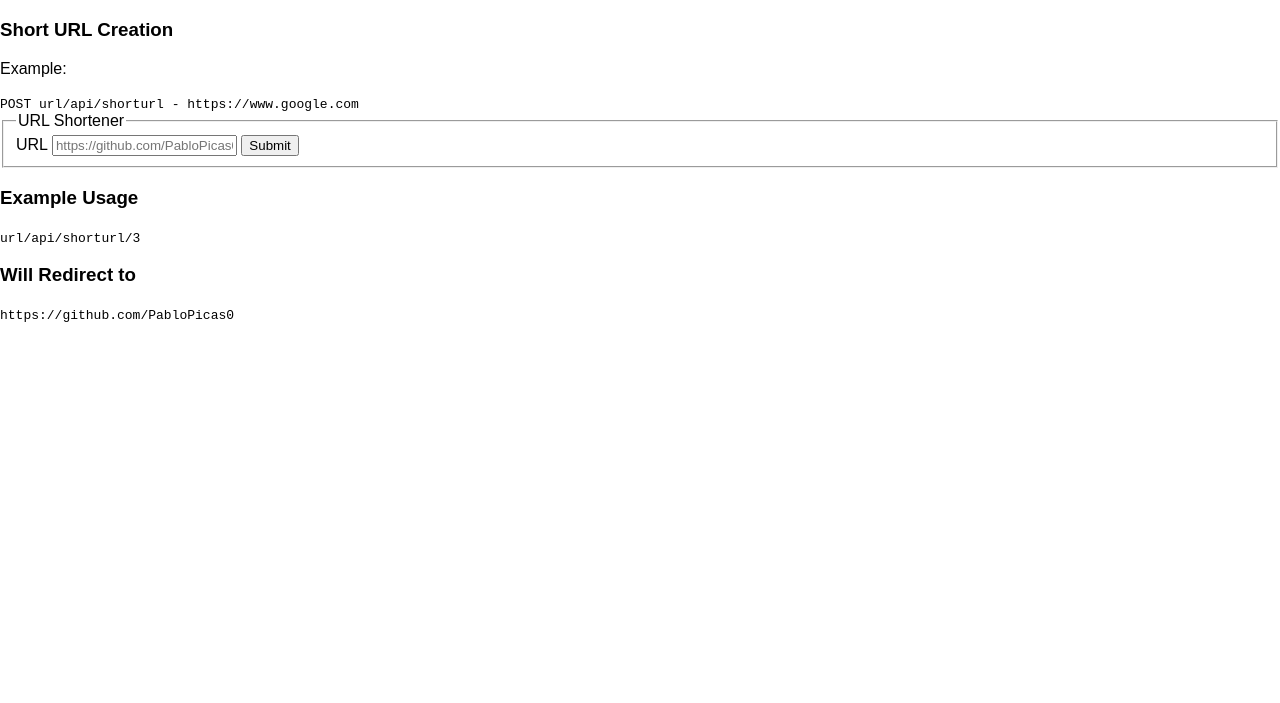
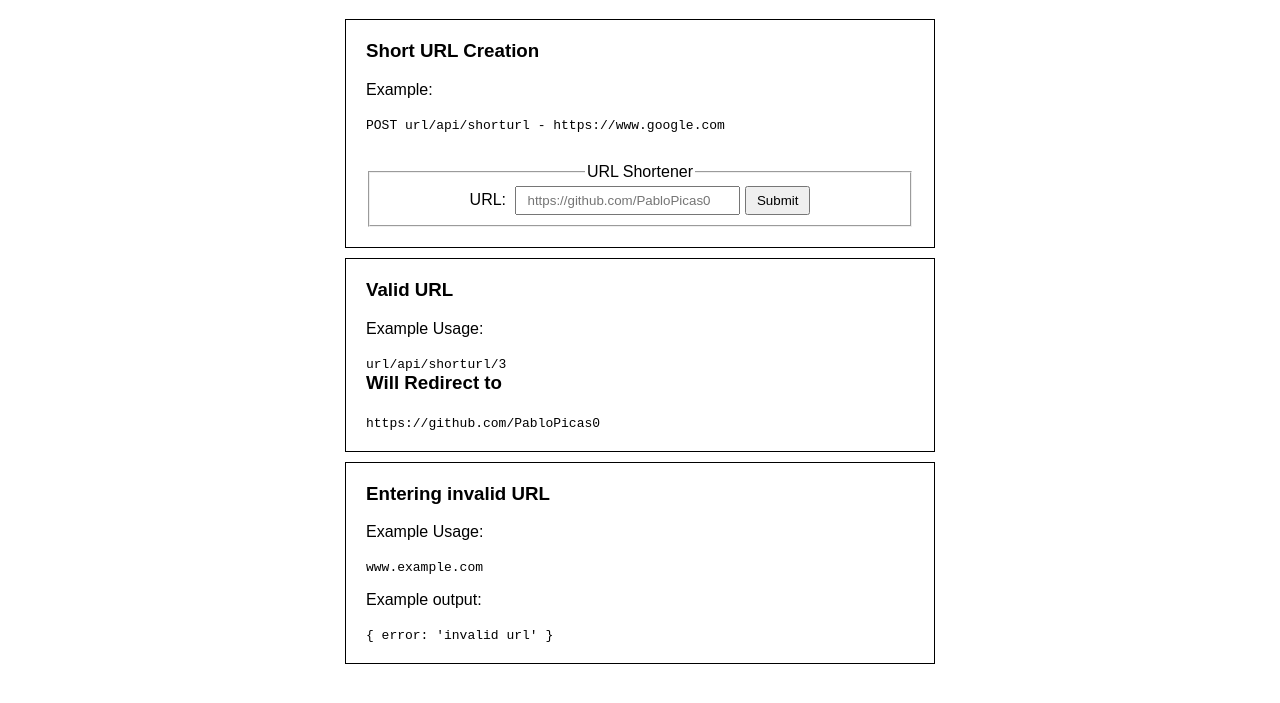
Before and after one commit to PabloPicas0/URL-Shortener-Microservice, a website: page views/index.html in a window 1280 px wide. Shown: the part 61-764 px from the top of the page. Drawn offline with Linux system fonts and the light colour scheme; files that its build step writes are made by us from their sources.

Commit message:
created basic front

```diff
--- a/public/style.css
+++ b/public/style.css
@@ -8,6 +8,60 @@ body {
     padding: 0;
 }
 
+label {
+    margin-right: 5px;
+}
+
+h3 {
+    margin-top: 0px;
+}
+
+input {
+    padding: 5px 10px;
+}
+
+button {
+    padding: 5px 10px;
+}
+
+fieldset {
+    text-align: center;
+}
+
 .title {
     text-align: center;
 }
+
+.container {
+    max-width: 600px;
+    margin: 0 auto;
+}
+
+.creation {
+    padding: 20px;
+    margin: 0px 5px 0px 5px;
+    border: 1px solid black;
+}
+
+.about-creation {
+    margin-bottom: 30px;
+}
+
+.usage {
+    margin-top: 10px;
+}
+
+.box {
+    padding: 20px;
+    border: 1px solid black;
+    margin: 0px 5px 10px 5px;
+}
+
+@media (max-width: 370px) {
+    button {
+        margin-top: 5px;
+    }
+    input {
+        display: block;
+    }
+}
--- a/views/index.html
+++ b/views/index.html
@@ -13,29 +13,41 @@
   </head>
   <body>
     <h1 class="title">URL Shortener Microservice</h1>
-    <div>
-      <div>
+    <div class="container">
+      <div class="creation">
+        <div class="about-creation">
           <h3>Short URL Creation</h3>
           <p>Example:</p>
           <code>POST url/api/shorturl - https://www.google.com</code>
         </div>
+
         <form action="/api/shorturl" method="post">
           <fieldset>
             <legend>URL Shortener</legend>
-          <label for="url-input">URL</label>
-          <input type="text" id="url-input" name="url" placeholder="https://github.com/PabloPicas0" />
+            <label for="url-input">URL:</label>
+            <input type="text" id="url-input" name="url" placeholder="https://github.com/PabloPicas0" size="23" />
             <button type="submit">Submit</button>
           </fieldset>
         </form>
       </div>
 
-    <div class="wrapper">
+      <div class="usage">
         <div class="box">
-        <h3>Example Usage</h3>
+          <h3>Valid URL</h3>
+          <p>Example Usage:</p>
           <code>url/api/shorturl/3</code>
           <h3>Will Redirect to</h3>
           <code>https://github.com/PabloPicas0</code>
         </div>
+
+        <div class="box">
+          <h3>Entering invalid URL</h3>
+          <p>Example Usage:</p>
+          <code>www.example.com</code>
+          <p>Example output:</p>
+          <code>{ error: 'invalid url' }</code>
+        </div>
+      </div>
     </div>
   </body>
 </html>
```
Lines whose indentation alone changed are shown as unchanged.
